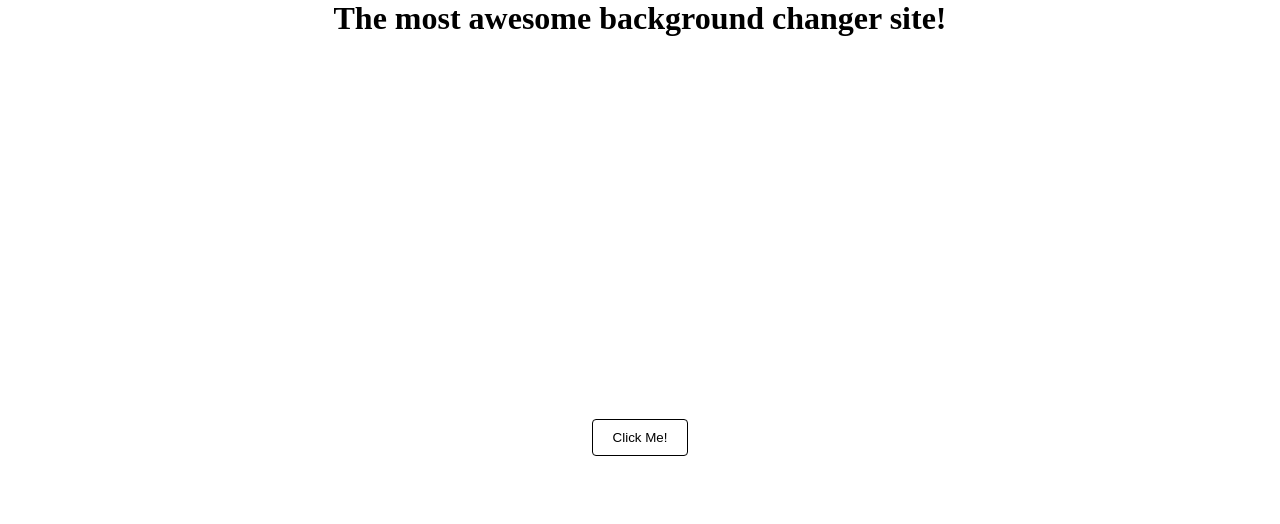
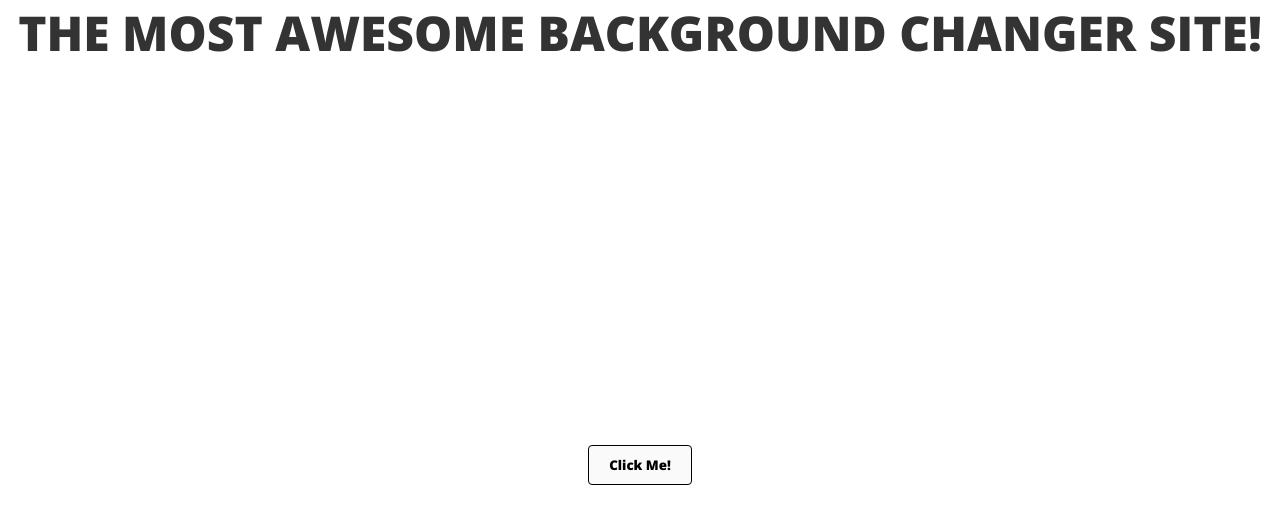
Before and after one commit to LasseLykke/jsColorChanger, a plain HTML site: page index.html in a window 1280 px wide. Drawn offline with nearby package versions, Linux system fonts and the light colour scheme.

Commit message:
change of colors and font

```diff
--- a/app.js
+++ b/app.js
@@ -1,7 +1,7 @@
 var index = 0;
 
 function changeColors() {
-  var colors = ["red", "blue", "orange"];
+  var colors = ["#DED8E8", "#B2A5C9", "#F5D3CC", "#D0A097"];
 
   document.getElementsByTagName("body")[0].style.background = colors[index++];
 
--- a/index.html
+++ b/index.html
@@ -5,6 +5,9 @@
     <meta http-equiv="X-UA-Compatible" content="IE=edge">
     <meta name="viewport" content="width=device-width, initial-scale=1.0">
     <link rel="stylesheet" href="style.css">
+    <link rel="preconnect" href="https://fonts.googleapis.com">
+<link rel="preconnect" href="https://fonts.gstatic.com" crossorigin>
+<link href="https://fonts.googleapis.com/css2?family=Montserrat&family=Open+Sans:wght@800&display=swap" rel="stylesheet">
     <title>Document</title>
 </head>
 <body>
--- a/style.css
+++ b/style.css
@@ -2,7 +2,7 @@
     box-sizing: border-box;
     margin: 0px;
     padding: 0px;
-
+    font-family: 'Open Sans', sans-serif;
 }
 
 .container {
@@ -14,7 +14,7 @@
 
 
 .btn {
-background-color: white;
+background-color: #fafafa;
 padding: 10px 20px 10px 20px;
 border: 1px solid black;
 border-radius: 4px;
@@ -28,4 +28,7 @@
 h1 {
     display: flex;
     justify-content: center;
+    font-size: 3rem;
+    text-transform: uppercase;
+    color: #333333;
 }
```
